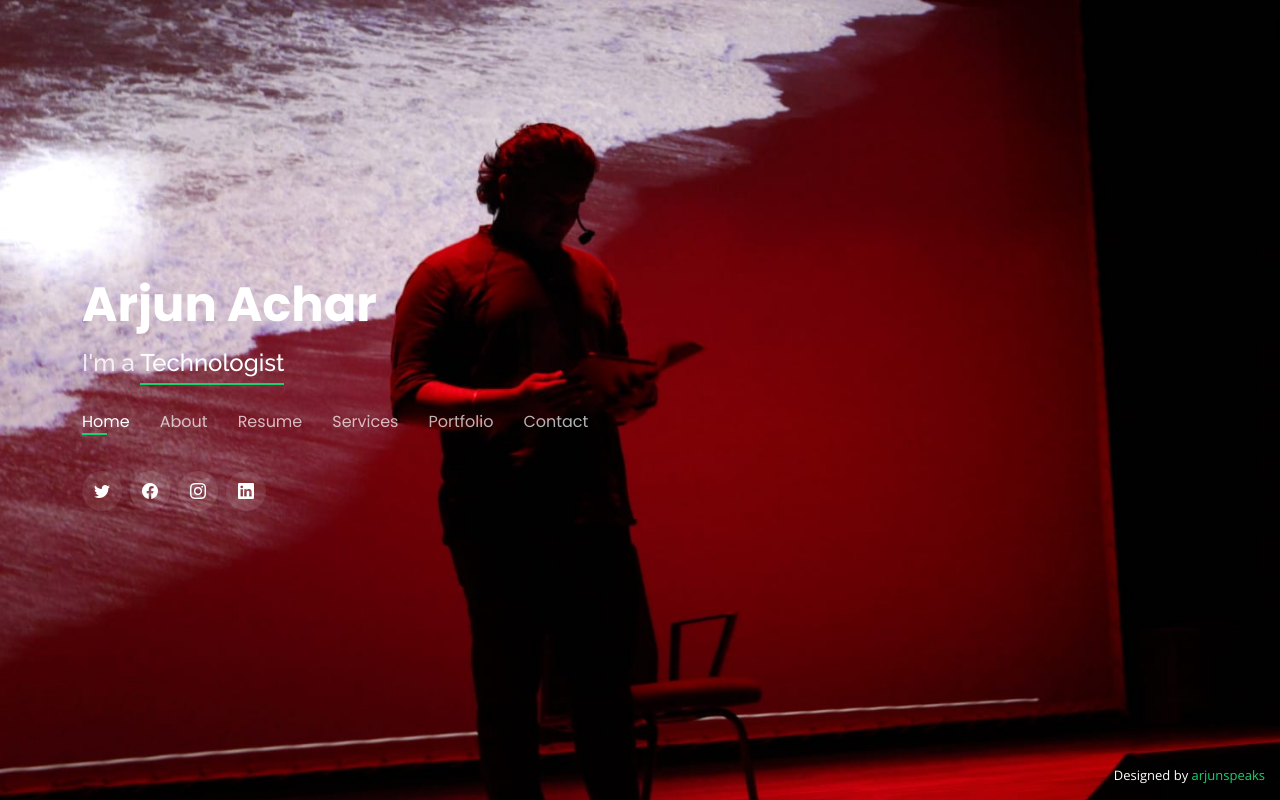
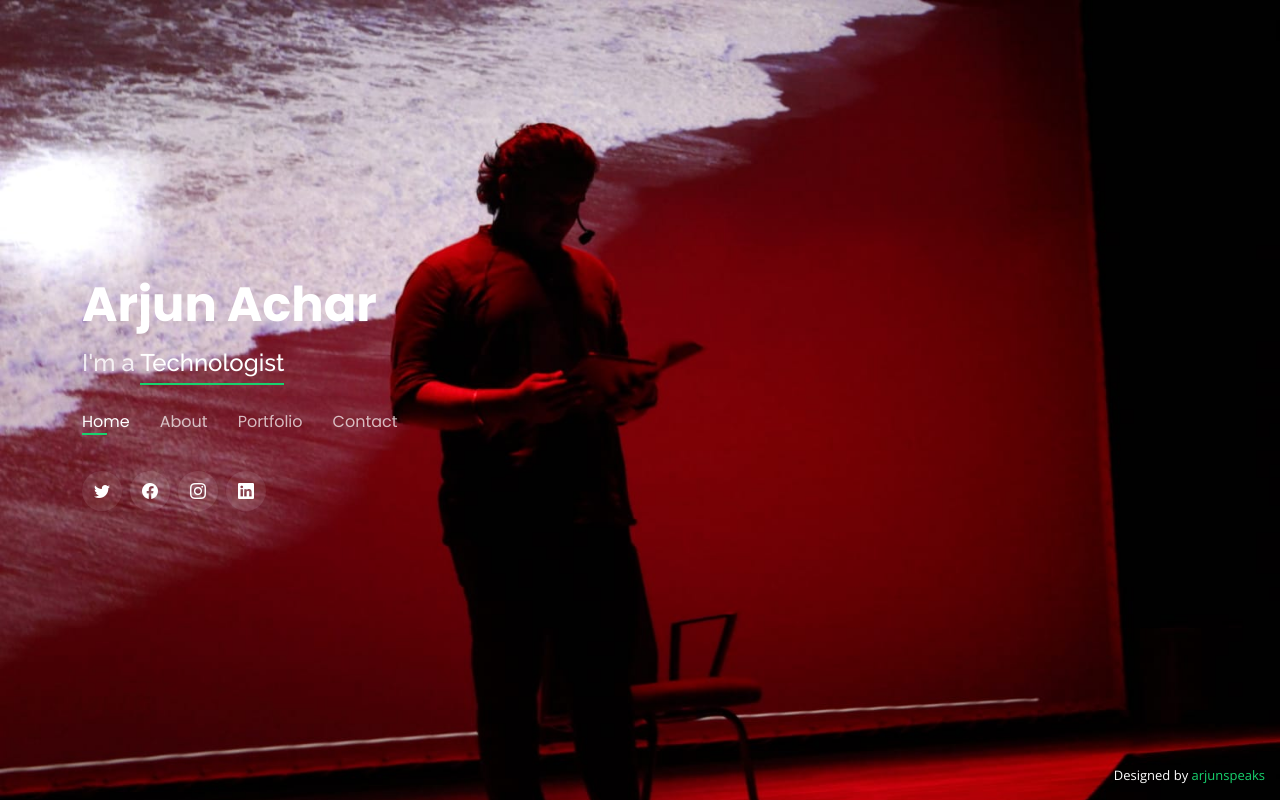
Before and after one commit to arjunsf1811/HOLA, a plain HTML site: page index.html in a window 1280 px wide. Drawn offline with nearby package versions, Linux system fonts and the light colour scheme; files whose address does not match are found by name.

Commit message:
Update index.html

```diff
--- a/index.html
+++ b/index.html
@@ -51,8 +51,8 @@
         <ul>
           <li><a class="nav-link active" href="#header">Home</a></li>
           <li><a class="nav-link" href="#about">About</a></li>
-          <li><a class="nav-link" href="#resume">Resume</a></li>
-          <li><a class="nav-link" href="#services">Services</a></li>
+         <!-- <li><a class="nav-link" href="#resume">Resume</a></li> -->
+          <!-- <li><a class="nav-link" href="#services">Services</a></li> -->
           <li><a class="nav-link" href="#portfolio">Portfolio</a></li>
           <li><a class="nav-link" href="#contact">Contact</a></li>
         </ul>
```
